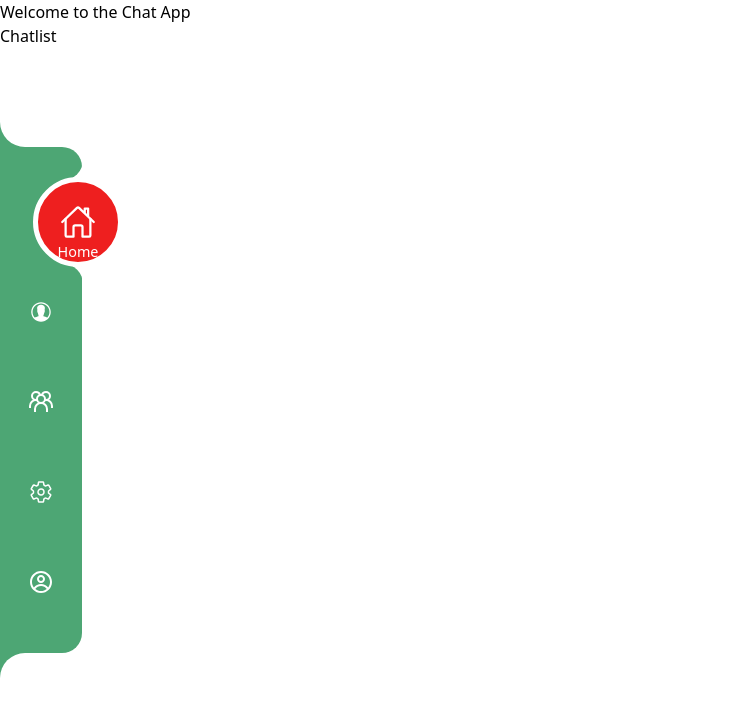
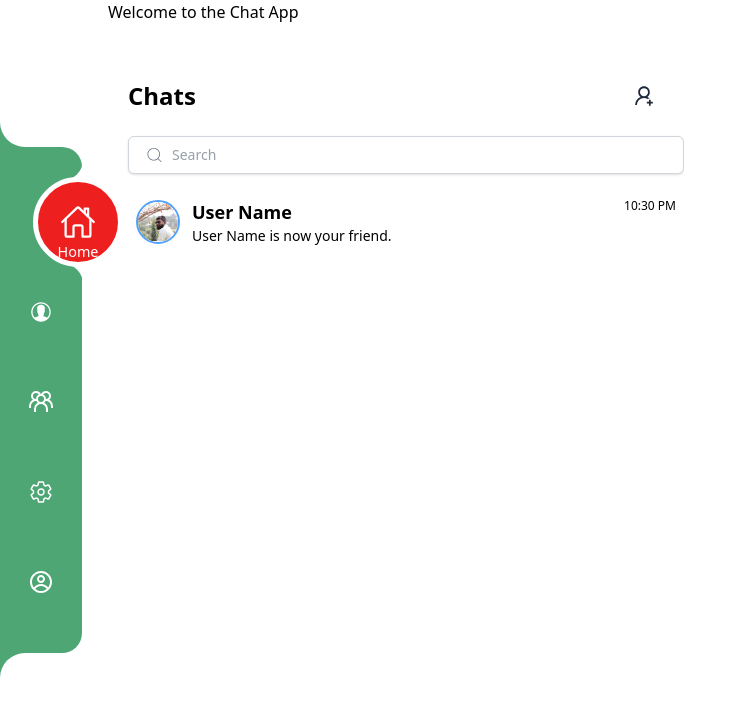
Before and after one commit to ATM-Sakayet-Hossain/Saynex-New, a React (Vite) app: page / in a window 1280 px wide. Shown: the top 716 px of the page, without its empty margins (0-747 px from the left). Built offline with nearby package versions, Linux system fonts and the light colour scheme.

Commit message:
Chatlist & User Chat

```diff
--- a/package.json
+++ b/package.json
@@ -10,6 +10,7 @@
     "preview": "vite preview"
   },
   "dependencies": {
+    "@react-icons/all-files": "^4.1.0",
     "@reduxjs/toolkit": "^2.8.2",
     "@tailwindcss/vite": "^4.1.10",
     "firebase": "^11.9.1",
--- a/src/components/Chatlist.jsx
+++ b/src/components/Chatlist.jsx
@@ -1,9 +1,77 @@
-import React from 'react'
+import React from "react";
+import { AiOutlineUserAdd } from "react-icons/ai";
+import { CiSearch } from "react-icons/ci";
+import UserChat from "./UserChat";
+// import { CiSearch } from "react-icons/ci";
+// import UserChat from "./UserChat";
 
 const Chatlist = () => {
   return (
-    <div>Chatlist</div>
-  )
-}
+    <>
+      <div className="w-xl flex flex-col pt-12 pl-5 truncate">
+        <div>
+          <div className="flex justify-between items-center pb-4 pr-4">
+            <h2 className="text-2xl font-semibold">Chats</h2>
+            <button className="text-gray-800 text-2xl py-3 px-3 rounded hover:bg-blue-400 hover:text-white ">
+              <AiOutlineUserAdd />
+            </button>
+          </div>
+          <div className="flex items-center bg-white border border-gray-300 rounded-md px-4 py-2 shadow-sm w-full">
+            <CiSearch className="text-gray-500 text-[20px] mr-2" />
+            <input
+              type="text"
+              placeholder="Search"
+              className="w-full bg-transparent focus:outline-none text-sm text-gray-700"
+            />
+          </div>
+        </div>
+        <div className="pt-2 overflow-y-auto mt-2 h-screen scrollbar-none">
+          <UserChat>participentName is now your friend.</UserChat>
+        </div>
+      </div>
+      {/* Uncomment the following code to enable chat list functionality */}
+      {/* <div className="w-xl flex flex-col pt-12 pl-5 truncate">
+        <div>
+          <div className="flex justify-between items-center pb-4 pr-4">
+            <h2 className="text-2xl font-semibold">Chats</h2>
+            <button className="text-gray-800 text-2xl py-3 px-3 rounded hover:bg-blue-400 hover:text-white ">
+              <AiOutlineUserAdd />
+            </button>
+          </div>
+          <div className="flex items-center bg-white border border-gray-300 rounded-md px-4 py-2 shadow-sm w-full">
+            <CiSearch className="text-gray-500 text-[20px] mr-2" />
+            <input
+              type="text"
+              placeholder="Search"
+              className="w-full bg-transparent focus:outline-none text-sm text-gray-700"
+            />
+          </div>
+        </div>
+        <div className="pt-2 overflow-y-auto mt-2 h-screen scrollbar-none">
+          <UserChat>participentName is now your friend.</UserChat>
+        </div>
+        {modal && (
+          <div className="fixed top-0 left-0 flex items-center justify-center h-screen w-full z-50 bg-[#dae1efb5] ">
+            <div className="bg-white p-4 rounded-lg shadow-lg h-6/10 overflow-hidden">
+              <div className="flex items-center bg-white border border-gray-300 rounded-md px-4 py-2 mb-4 shadow-sm w-full">
+                <CiSearch className="text-gray-500 text-[20px] mr-2" />
+                <input
+                  type="text"
+                  placeholder="Search"
+                  className="w-full bg-transparent focus:outline-none text-sm text-gray-700"
+                />
+              </div>
+              <div className="w-sm h-full overflow-y-auto scrollbar-hide">
+                {userList.map((item) => (
+                  <UserList key={item.id} data={item} />
+                ))}
+              </div>
+            </div>
+          </div>
+        )}
+      </div> */}
+    </>
+  );
+};
 
-export default Chatlist
+export default Chatlist;
--- /dev/null
+++ b/src/components/UserChat.jsx
@@ -0,0 +1,28 @@
+import React from 'react'
+
+const UserChat = () => {
+  return (
+    <div
+      className="py-2 px-2 flex justify-between items-start group hover:bg-blue-400 duration-300 ease-in-out rounded-md"
+    >
+      <div className="flex gap-3 items-center">
+        <div className="w-11 h-11 rounded-full overflow-hidden border-2 border-blue-400 group-hover:border-white " >
+          <img src="/Profile.jpg" alt="PP image" className="w-full" />
+        </div>
+        <div>
+          <h3 className="font-inter font-semibold text-lg group-hover:text-white">
+            User Name
+          </h3>
+          <p className="font-inter font-normal text-sm group-hover:text-white">
+            User Name is now your friend.
+          </p>
+        </div>
+      </div>
+      <p className="font-inter font-normal text-xs group-hover:text-white">
+        10:30 PM
+      </p>
+    </div>
+  )
+}
+
+export default UserChat
--- /dev/null
+++ b/src/components/UserList.jsx
@@ -0,0 +1,23 @@
+import React from "react";
+
+const UserList = () => {
+  return (
+    <div className="py-2 px-2 flex justify-between items-center group hover:bg-blue-400 duration-300 ease-in-out rounded-md">
+      <div className="flex gap-3 items-center">
+        <div className="w-11 h-11 rounded-full overflow-hidden border-2 border-blue-400 group-hover:border-white ">
+          <img alt="PP image" className="w-full" />
+        </div>
+        <div>
+          <h3 className="font-inter font-semibold text-lg group-hover:text-white">
+            user Name
+          </h3>
+        </div>
+      </div>
+      <button className="px-6 py-2 rounded-lg bg-blue-400 font-inter font-normal text-lg group-hover:text-white group-hover:bg-green-400">
+        Add
+      </button>
+    </div>
+  );
+};
+
+export default UserList;
--- a/src/pages/Home.jsx
+++ b/src/pages/Home.jsx
@@ -3,7 +3,7 @@ import Chatlist from '../components/Chatlist'
 
 const Home = () => {
   return (
-    <div>
+    <div className='ml-27'>
       <h1>Welcome to the Chat App</h1>
       <Chatlist />
     </div>
```
Also changed, not shown: 1 other file (tests, documents, lock files or other folders).
